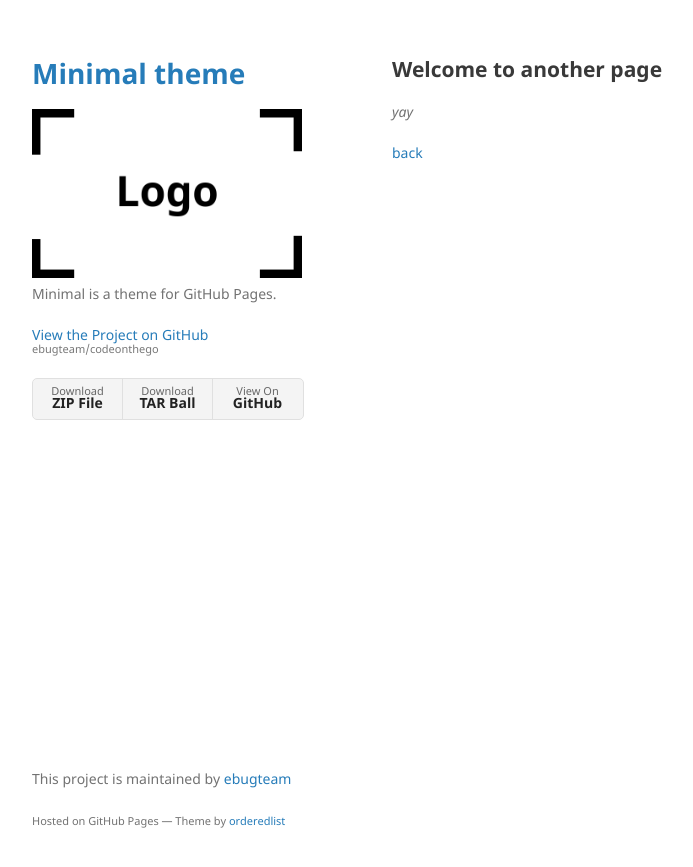
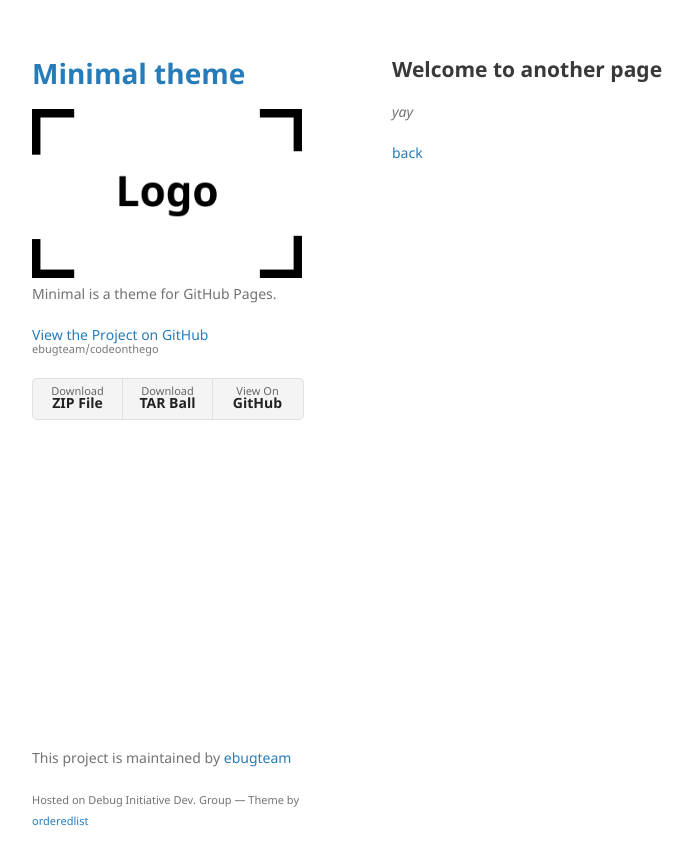
Before and after one commit to ebugteam/codeonthego, a Jekyll site: the page built from another-page.md, in a window 1280 px wide. Shown: the top 867 px of the page, without its empty margins (178-871 px from the left). Built offline with Jekyll 4.4.1, drawn with Linux system fonts in a browser that asks for light colours; our own code applies the rules of GitHub Pages for plain Markdown files.

Commit message:
Update default.html

```diff
--- a/_layouts/default.html
+++ b/_layouts/default.html
@@ -48,7 +48,7 @@
         {% if site.github.is_project_page %}
         <p>This project is maintained by <a href="{{ site.github.owner_url }}">{{ site.github.owner_name }}</a></p>
         {% endif %}
-        <p><small>Hosted on GitHub Pages &mdash; Theme by <a href="https://github.com/orderedlist">orderedlist</a></small></p>
+        <p><small>Hosted on Debug Initiative Dev. Group &mdash; Theme by <a href="https://github.com/ebugteam">orderedlist</a></small></p>
       </footer>
     </div>
     <script src="{{ "/assets/js/scale.fix.js" | relative_url }}"></script>
```
